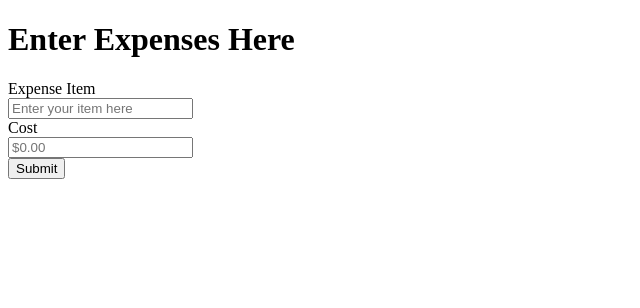
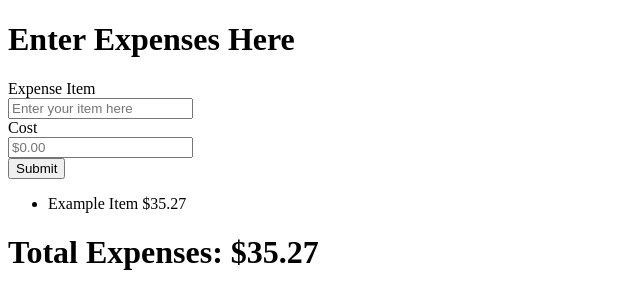
Before and after one commit to Timespike/expenses-practice-exercise, a plain HTML site: page index.html in a window 1280 px wide. Shown: the whole page, without its empty margins (0-640 px from the left). Drawn offline with Linux system fonts and the light colour scheme.

Commit message:
html for actual list and total

```diff
--- a/index.html
+++ b/index.html
@@ -18,5 +18,11 @@
             <input type="submit" value="Submit">
         <form action=""></form>
     </div>
+    <div class="list" id="expense-list">
+        <ul class="expenses" id="expenses">
+            <li class="item-entry">Example Item $35.27</li>
+        </ul>
+        <h1 class="total-expenses" id="totalExpenses">Total Expenses: $35.27</h1>
+    </div>
 </body>
 </html>
```
